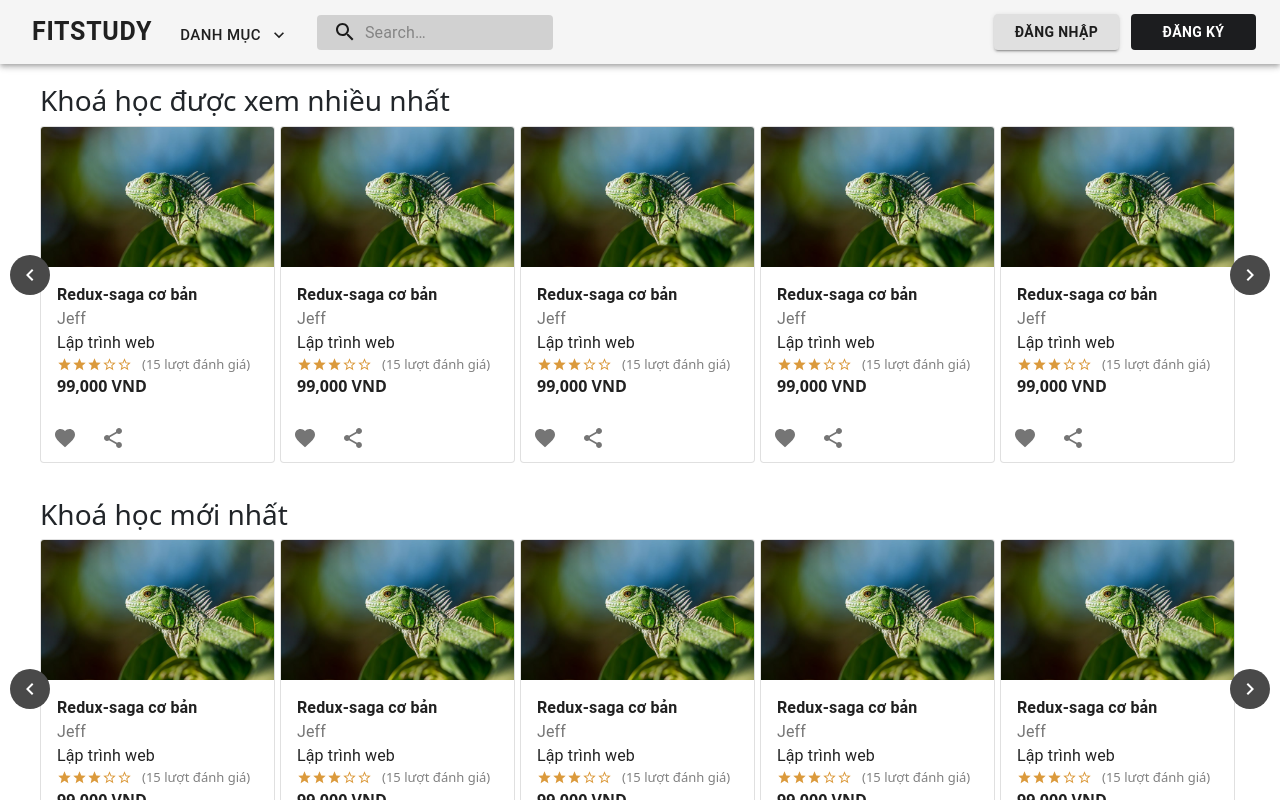
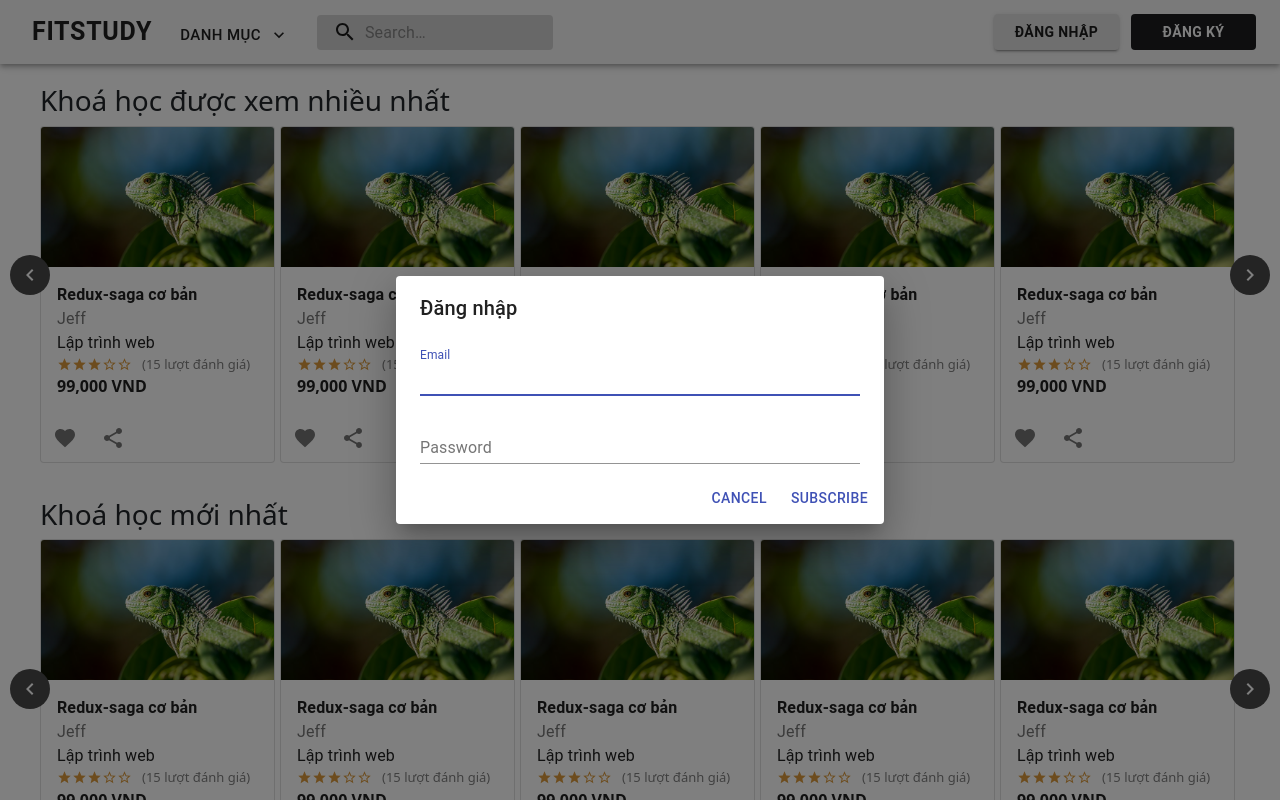
Before and after one commit to hdh-fit/online-academy-frontend, a React (Create React App) app: page / in a window 1280 px wide. Both pictures are taken after a click on the button "ĐĂNG NHẬP". Shown: the top 800 px of the page. Built offline with nearby package versions, Linux system fonts and the light colour scheme.

Commit message:
Implement login dialog

```diff
--- /dev/null
+++ b/src/components/FormDialog/index.js
@@ -0,0 +1,41 @@
+import React from 'react';
+import Button from '@material-ui/core/Button';
+import TextField from '@material-ui/core/TextField';
+import Dialog from '@material-ui/core/Dialog';
+import DialogActions from '@material-ui/core/DialogActions';
+import DialogContent from '@material-ui/core/DialogContent';
+import DialogTitle from '@material-ui/core/DialogTitle';
+
+export default function FormDialog({ isOpen, onClose }) {
+	return (
+		<div>
+			<Dialog open={isOpen} onClose={onClose} aria-labelledby="form-dialog-title">
+				<DialogTitle id="form-dialog-title">Đăng nhập</DialogTitle>
+				<DialogContent>
+					<TextField
+						autoFocus
+						id="name"
+						label="Email"
+						type="email"
+						fullWidth
+					/>
+					<TextField
+						style={{ marginTop: 20}}
+						id="passworl"
+						label="Password"
+						type="password"
+						fullWidth
+					/>
+				</DialogContent>
+				<DialogActions>
+					<Button onClick={onClose} color="primary">
+						Cancel
+					</Button>
+					<Button onClick={onClose} color="primary">
+						Subscribe
+					</Button>
+				</DialogActions>
+			</Dialog>
+		</div>
+	);
+}
--- a/src/components/Menu/index.js
+++ b/src/components/Menu/index.js
@@ -16,6 +16,7 @@
 import Popover from '../Popover';
 import { Button } from '@material-ui/core';
 import { useHistory } from 'react-router-dom';
+import FormDialog from '../FormDialog';
 
 const useStyles = makeStyles((theme) => ({
   grow: {
@@ -25,8 +26,8 @@
     marginRight: theme.spacing(2),
   },
   title: {
-    fontSize:25,
-    fontWeight:'bold'
+    fontSize: 25,
+    fontWeight: 'bold'
   },
   search: {
     position: 'relative',
@@ -83,6 +84,15 @@
   const classes = useStyles();
   const [anchorEl, setAnchorEl] = React.useState(null);
   const [mobileMoreAnchorEl, setMobileMoreAnchorEl] = React.useState(null);
+  const [isOpenLogin, setIsOpenLogin] = React.useState(false);
+
+  const onClickLogin = () => {
+    setIsOpenLogin(true);
+  };
+
+  const closeModal = () => {
+    setIsOpenLogin(false);
+  };
 
   const history = useHistory();
 
@@ -166,6 +176,10 @@
   return (
     <div className={classes.grow}>
       <AppBar color={'default'} position="relative">
+        <FormDialog
+          onClose={closeModal}
+          isOpen={isOpenLogin} />
+
         <Toolbar>
           {/*<IconButton
             edge="start"
@@ -214,7 +228,7 @@
             >
               <AccountCircle />
             </IconButton>*/}
-            <Button variant="contained" style={{ marginRight: 12, width: 125, fontWeight: 'bold' }} >{'Đăng nhập'}</Button>
+            <Button onClick={onClickLogin} variant="contained" style={{ marginRight: 12, width: 125, fontWeight: 'bold' }} >{'Đăng nhập'}</Button>
             <Button style={{ width: 125, backgroundColor: 'rgb(28,29,31)', color: 'white', fontWeight: 'bold' }} >{'Đăng ký'}</Button>
           </div>
           <div className={classes.sectionMobile}>
```
Also changed, not shown: src/views/Home/index.js (+14 -16 lines).
